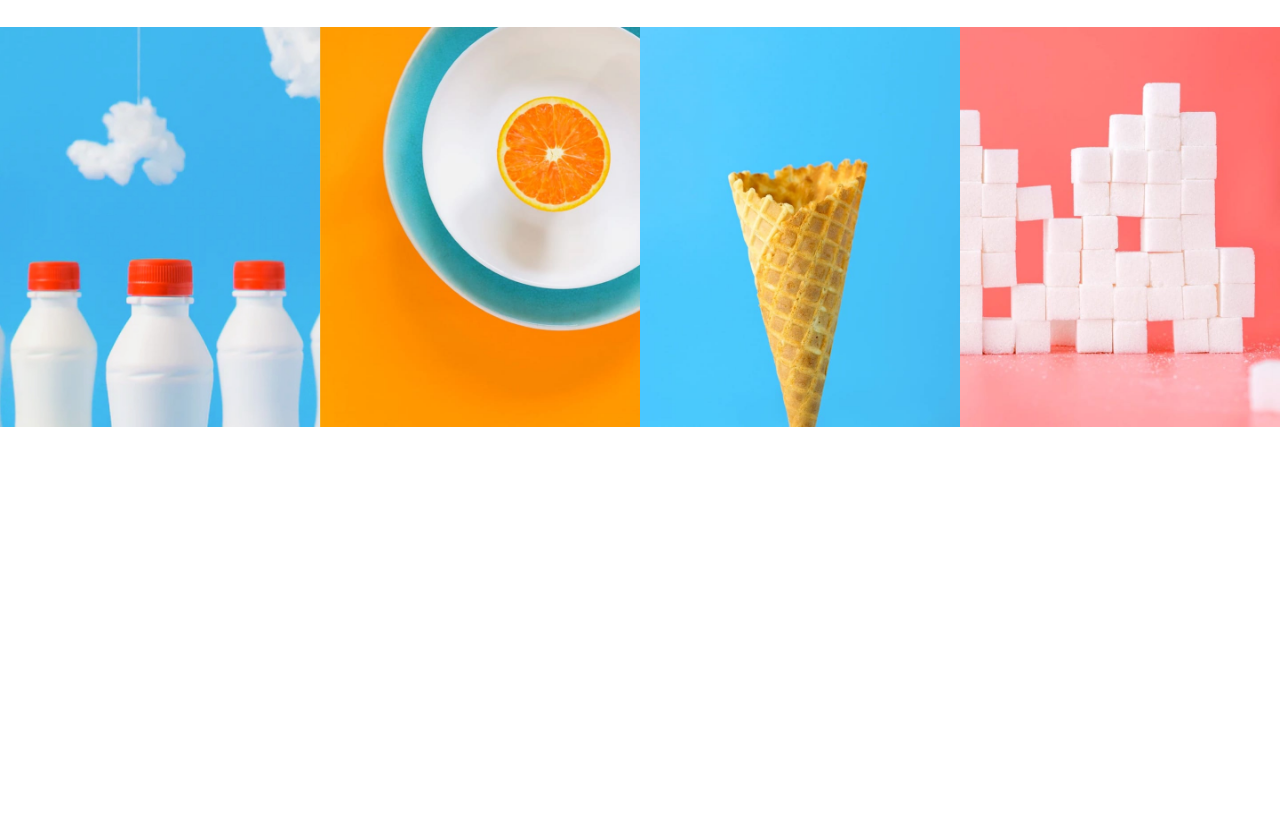
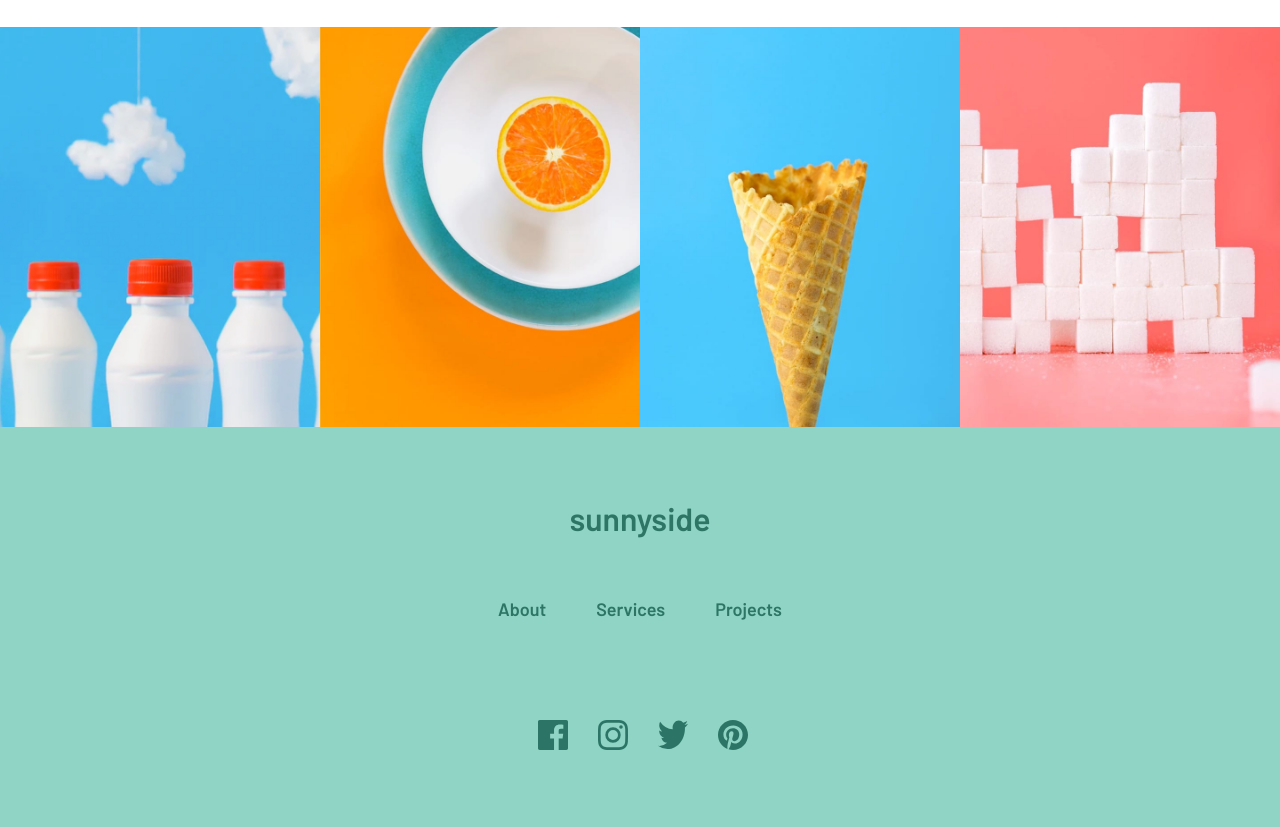
Before and after one commit to chambrin/sunnyside-agency-landing-page, a website built with webpack: page index.html in a window 1280 px wide. Shown: the part 4557-5384 px from the top of the page. Before the commit the page ends 4987 px from the top, so only its background shows below. Built offline with Linux system fonts and the light colour scheme.

Commit message:
💄 footer all add

```diff
--- a/assets/style/scss/components/LandingPage.scss
+++ b/assets/style/scss/components/LandingPage.scss
@@ -59,3 +59,52 @@
     color: $Dark-blue;
   }
 }
+
+
+// FOOTER section
+footer {
+  background: #8FD4C5;
+  color: #2E7566;
+  height: 400px;
+  display: flex;
+  flex-flow: column nowrap;
+  align-items: center;
+  margin: 0;
+  padding: 0;
+  text-align: center;
+  .container-footer {
+    display: flex;
+    flex-flow: column nowrap;
+    align-items: center;
+    justify-content: center;
+    gap: 20px;
+    margin-top: 50px;
+    h1 {
+      font-size: 2rem;
+      font-weight: 700;
+    }
+    .social-media {
+      display: flex;
+      flex-flow: row nowrap;
+      gap: 30px;
+      margin-top: 100px;
+      img {
+        width: 30px;
+        height: 30px;
+      }
+    }
+
+  }
+  .footer-link {
+    display: flex;
+    flex-flow: row nowrap;
+    margin: 20px 0;
+    padding: 0;
+    gap: 50px;
+    a {
+      color: #2E7566;
+      font-size: 18px;
+    }
+  }
+
+}
--- a/index.html
+++ b/index.html
@@ -126,6 +126,27 @@
             <div><img src="public/images/desktop/image-gallery-sugarcubes.jpg" alt=""></div>
         </div>
     </section>
+
+     <!-- Footer -->
+     <footer>
+            <div class="container-footer">
+                <h1>sunnyside</h1>
+                <div class="footer-links">
+                    <ul class="footer-link">
+                        <li><a href="#">About</a></li>
+                        <li><a href="#">Services</a></li>
+                        <li><a href="#">Projects</a></li>
+                    </ul>
+                    <ul class="social-media">
+                        <li><img src="public/images/icon-facebook.svg" alt="logo facbook"></li>
+                        <li><img src="public/images/icon-instagram.svg" alt="logo instagram"></li>
+                        <li><img src="public/images/icon-twitter.svg" alt="logo twitter"></li>
+                        <li><img src="public/images/icon-pinterest.svg" alt="logo pint"></li>
+                    </ul>
+            </div>
+     </footer>
+
+
 </body>
 
 </html>
```
Also changed, not shown: dist/bundle.js, 5 other files.
